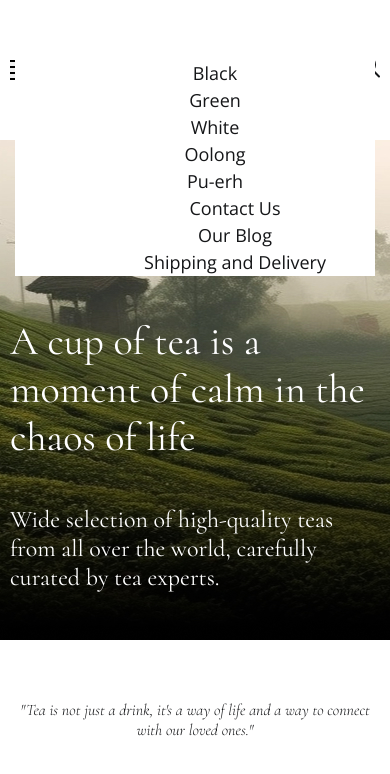
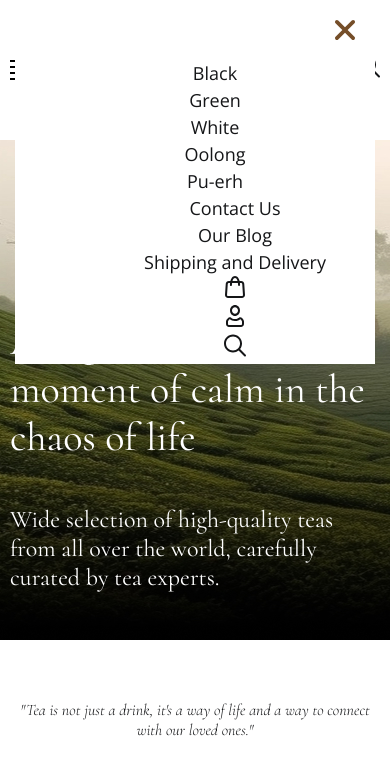
Before and after one commit to HK-Duck/A-cup-of-tea, a plain HTML site: page index.html in a window 390 px wide. Drawn offline with nearby package versions, Linux system fonts and the light colour scheme.

Commit message:
git commit

```diff
--- a/css/style.css
+++ b/css/style.css
@@ -16,6 +16,7 @@ a{
 button{
     padding: 0;
     border: none;
+    background-color: transparent;
 }
 
 ul{
@@ -165,6 +166,11 @@ body{
        text-align: center;
        padding-top: 60px;
     }
+    .menu__close-btn{
+        position: absolute;
+        top: 20px;
+        right: 20px;
+    }
     .menu__btn{
         display: flex;
     }
--- a/index.html
+++ b/index.html
@@ -25,6 +25,11 @@
                     <span></span>
                 </button>
                 <ul class="menu__list">
+                    <li class="menu__close">
+                        <button class="menu__close-btn">
+                            <img src="images/close.svg" alt="">
+                        </button>
+                    </li>
                     <li class="menu__item">
                         <a class="menu__link" href="#">Black</a>
                     </li>
@@ -50,6 +55,23 @@
                         </li>
                         <li class="mobile-menu__item">
                             <a href="#" class="mobile__menu-link">Shipping and Delivery</a>
+                        </li>
+                    </ul>
+                    <ul class="mobile-actions">
+                        <li class="mobile-actions__item">
+                            <a href="#" class="user-actions__link">
+                                <img src="images/cart.svg" alt="">
+                            </a>
+                        </li>
+                        <li class="mobile-actions__item">
+                            <a href="#" class="user-actions__link">
+                                <img src="images/user.svg" alt="">
+                            </a>
+                        </li>
+                        <li class="mobile-actions__item">
+                            <a href="#" class="user-actions__link">
+                                <img src="images/search.svg" alt="">
+                            </a>
                         </li>
                     </ul>
                 </li>
```
